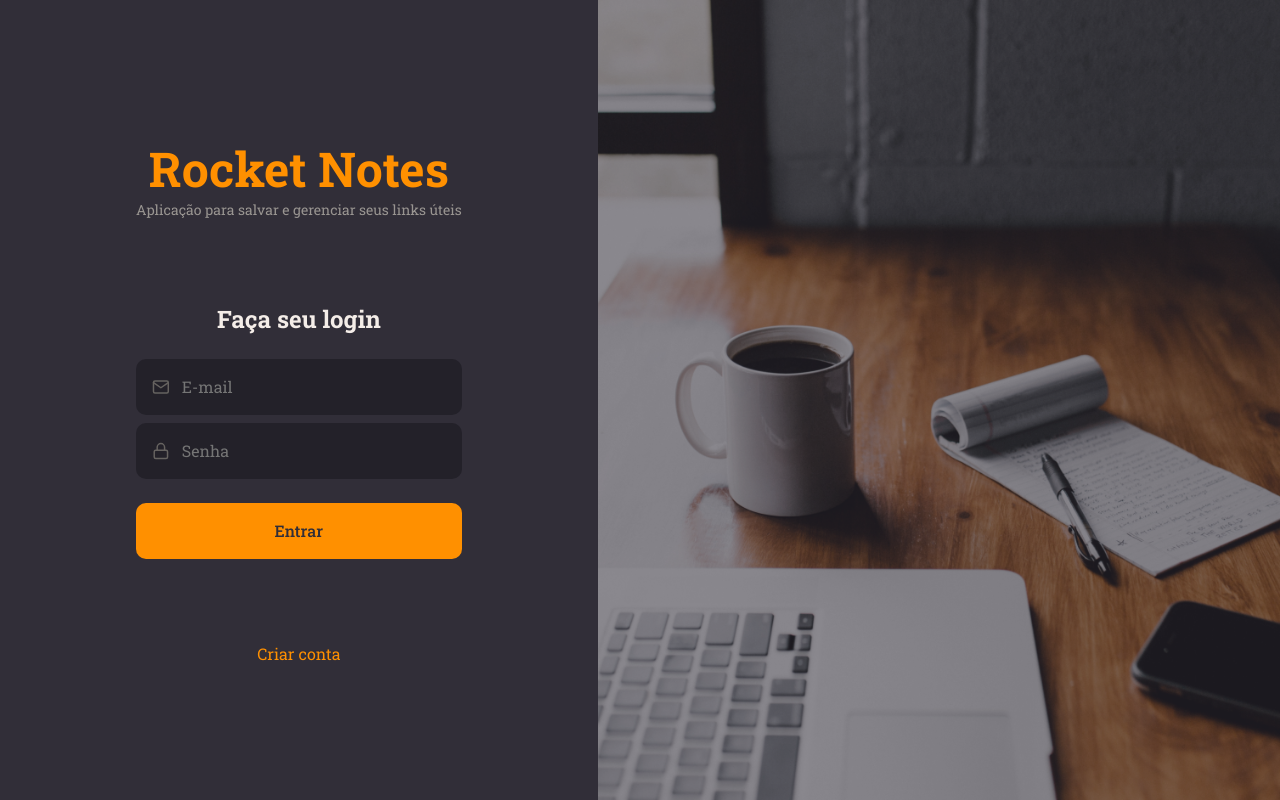
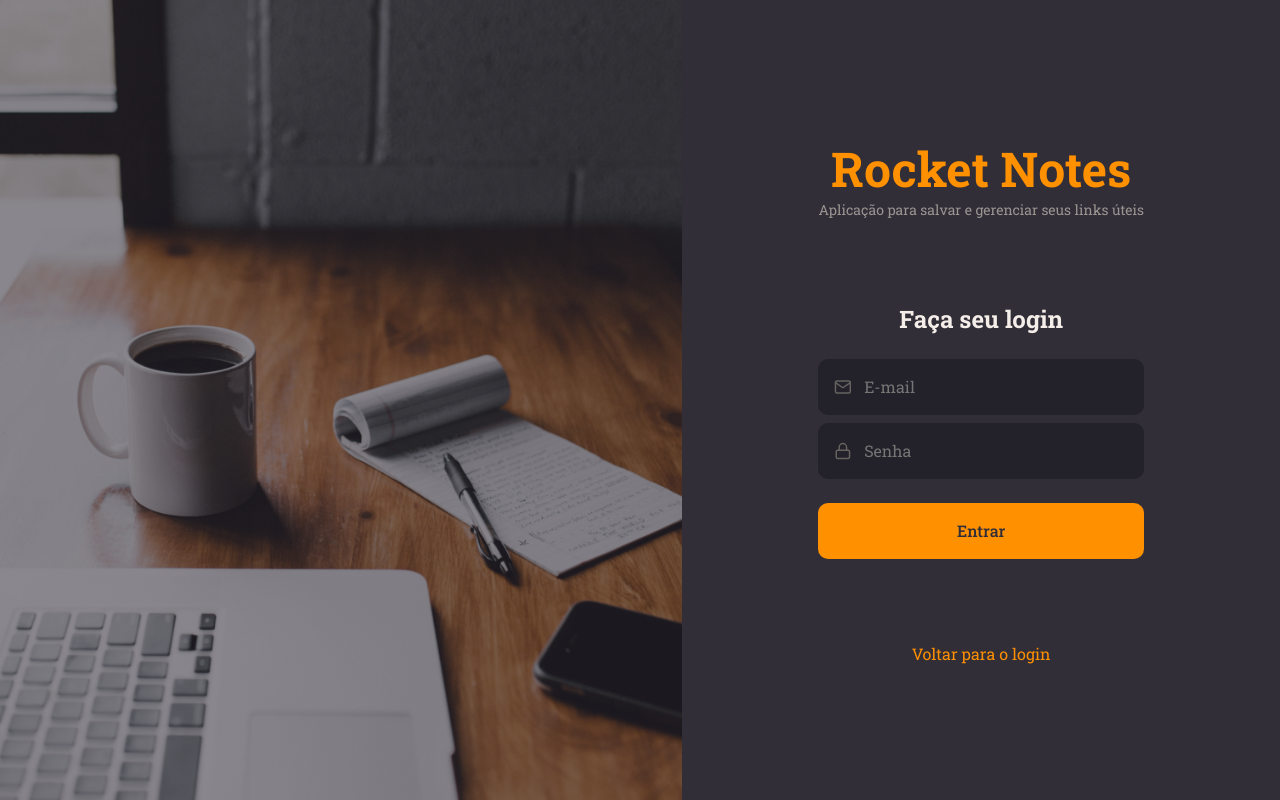
Before and after one commit to MullerHub/Rocketseat-Explorer, a React (Vite) app in the folder Stage0901/RocketNotes/: page / in a window 1280 px wide. Built offline with nearby package versions, Linux system fonts and the light colour scheme.

Commit message:
SignUp att

```diff
--- a/Stage0901/RocketNotes/src/pages/SignUp/Index.jsx
+++ b/Stage0901/RocketNotes/src/pages/SignUp/Index.jsx
@@ -7,6 +7,7 @@ import { Background, Container, Form } from './styles'
 export function SignUp() {
   return (
     <Container>
+      <Background />
       <Form>
         <h1>Rocket Notes</h1>
         <p>Aplicação para salvar e gerenciar seus links úteis</p>
@@ -16,9 +17,8 @@ export function SignUp() {
         <Input placeholder="Senha" type="password" icon={FiLock} />
         <Button title="Entrar" />
 
-        <a href="#">Criar conta</a>
+        <a href="#">Voltar para o login</a>
       </Form>
-      <Background />
     </Container>
   )
 }
```
Also changed, not shown: Stage0901/RocketNotes/src/assets/linus.jpeg (added).
